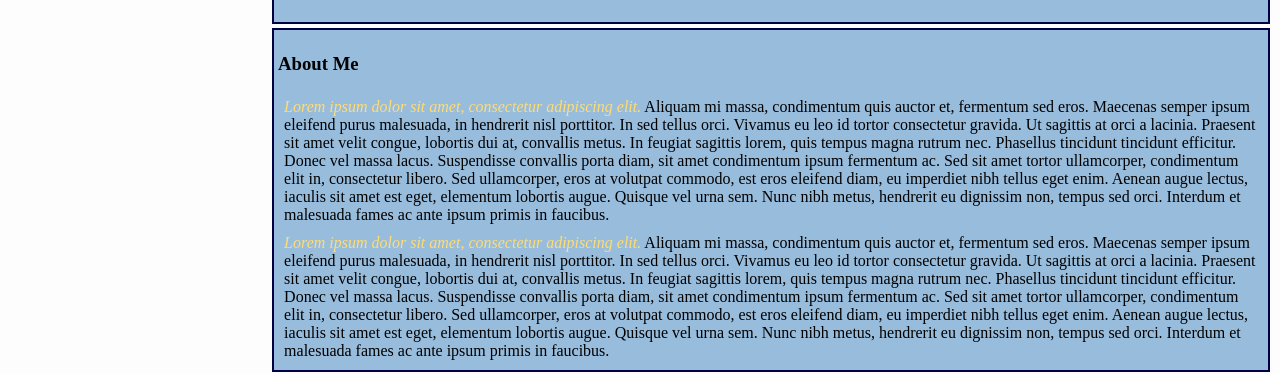
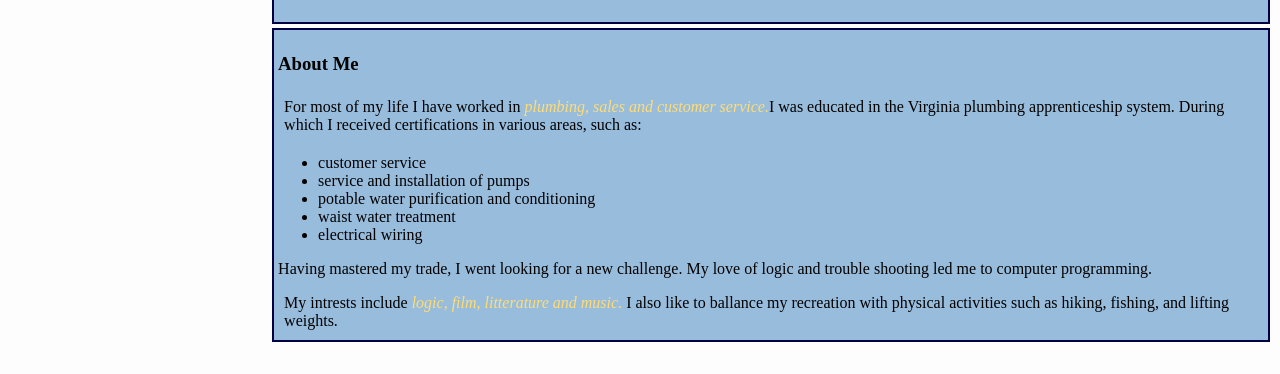
Before and after one commit to AndrewDevlin/Portfolio, a plain HTML site: page index.html in a window 1280 px wide. Shown: the part 1616-1990 px from the top of the page. After the commit the page ends 1960 px from the top, so only its background shows below. Drawn offline with Linux system fonts and the light colour scheme.

Commit message:
fill in the info in the about section

```diff
--- a/index.html
+++ b/index.html
@@ -110,8 +110,17 @@
     <!--about-->
     <div id="about">
       <h3>About Me</h3>
-      <p><em>Lorem ipsum dolor sit amet, consectetur adipiscing elit.</em> Aliquam mi massa, condimentum quis auctor et, fermentum sed eros. Maecenas semper ipsum eleifend purus malesuada, in hendrerit nisl porttitor. In sed tellus orci. Vivamus eu leo id tortor consectetur gravida. Ut sagittis at orci a lacinia. Praesent sit amet velit congue, lobortis dui at, convallis metus. In feugiat sagittis lorem, quis tempus magna rutrum nec. Phasellus tincidunt tincidunt efficitur. Donec vel massa lacus. Suspendisse convallis porta diam, sit amet condimentum ipsum fermentum ac. Sed sit amet tortor ullamcorper, condimentum elit in, consectetur libero. Sed ullamcorper, eros at volutpat commodo, est eros eleifend diam, eu imperdiet nibh tellus eget enim. Aenean augue lectus, iaculis sit amet est eget, elementum lobortis augue. Quisque vel urna sem. Nunc nibh metus, hendrerit eu dignissim non, tempus sed orci. Interdum et malesuada fames ac ante ipsum primis in faucibus.</p>
-      <p><em>Lorem ipsum dolor sit amet, consectetur adipiscing elit.</em> Aliquam mi massa, condimentum quis auctor et, fermentum sed eros. Maecenas semper ipsum eleifend purus malesuada, in hendrerit nisl porttitor. In sed tellus orci. Vivamus eu leo id tortor consectetur gravida. Ut sagittis at orci a lacinia. Praesent sit amet velit congue, lobortis dui at, convallis metus. In feugiat sagittis lorem, quis tempus magna rutrum nec. Phasellus tincidunt tincidunt efficitur. Donec vel massa lacus. Suspendisse convallis porta diam, sit amet condimentum ipsum fermentum ac. Sed sit amet tortor ullamcorper, condimentum elit in, consectetur libero. Sed ullamcorper, eros at volutpat commodo, est eros eleifend diam, eu imperdiet nibh tellus eget enim. Aenean augue lectus, iaculis sit amet est eget, elementum lobortis augue. Quisque vel urna sem. Nunc nibh metus, hendrerit eu dignissim non, tempus sed orci. Interdum et malesuada fames ac ante ipsum primis in faucibus.</p>
+      <p>
+      For most of my life I have worked in <em>plumbing, sales and customer service.</em>I was educated in the Virginia plumbing apprenticeship system. During which I received certifications in various areas, such as:
+      <ul>
+        <li>customer service</li>
+        <li>service and installation of pumps</li>
+        <li>potable water purification and conditioning</li>
+        <li>waist water treatment</li>
+        <li>electrical wiring</li>
+      </ul>
+      Having mastered my trade, I went looking for a new challenge. My love of logic and trouble shooting led me to computer programming.</p>
+      <p>My intrests include <em>logic, film, litterature and music.</em> I also like to ballance my recreation with physical activities such as hiking, fishing, and lifting weights.</p>
     </div>
   </body>
 </html>
```
